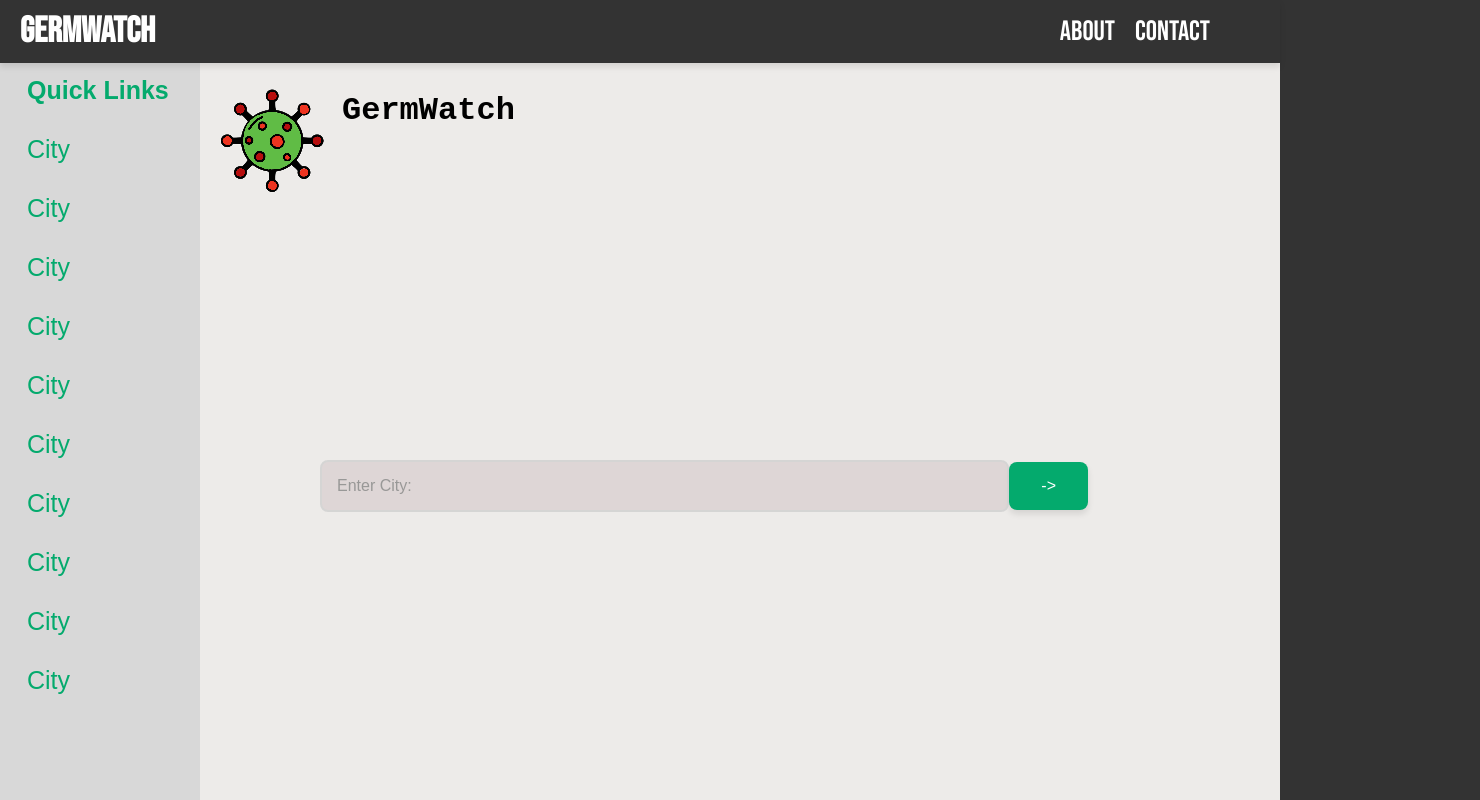
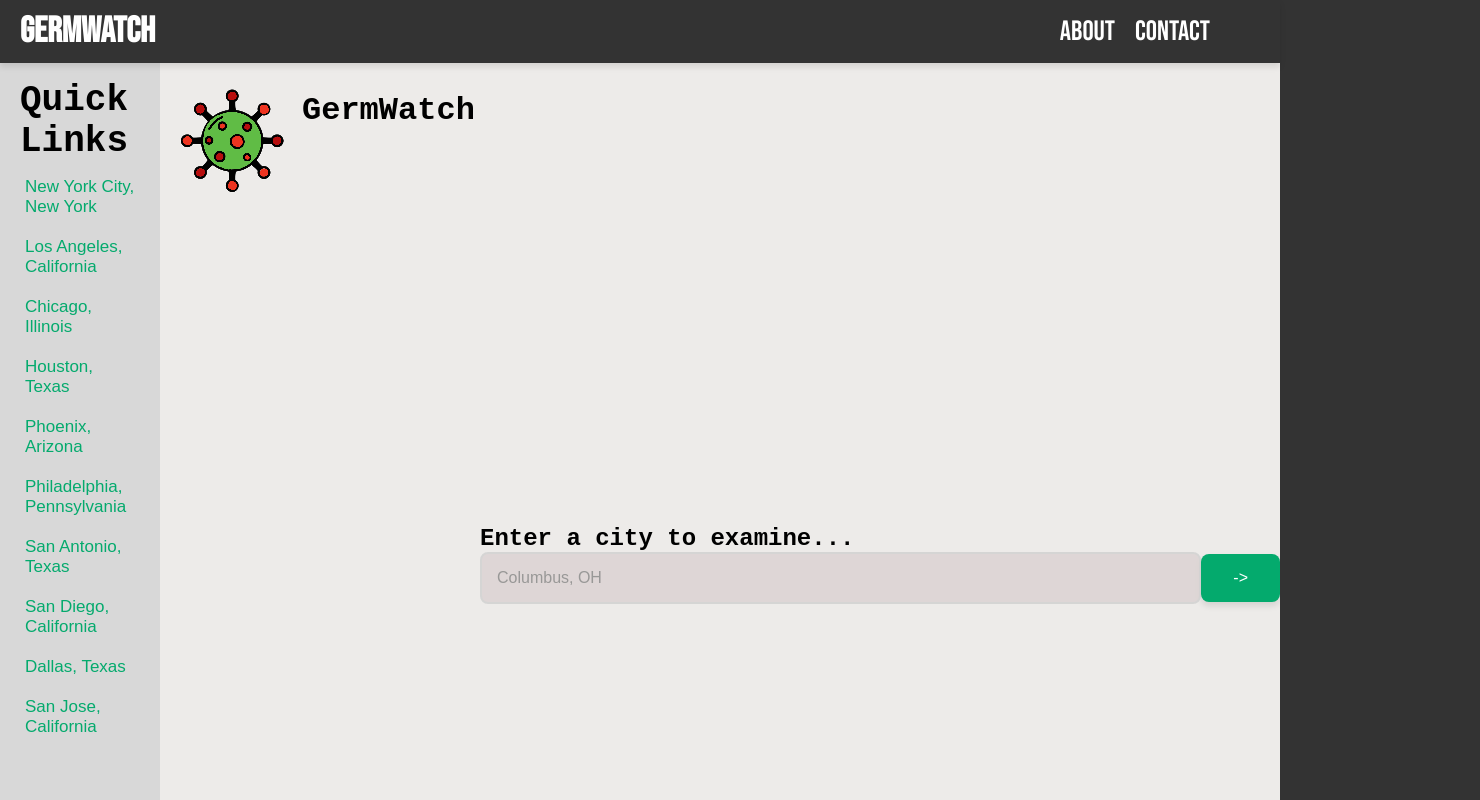
Before and after one commit to danatcosta3/C-s-get-degrees, a React (Create React App) app in the folder germwatch/: page / in a window 1280 px wide. Shown: the top 800 px of the page, 1480 px wide, since content can reach past the window. Built offline with nearby package versions, Linux system fonts and the light colour scheme.

Commit message:
HomePageFinal1

```diff
--- a/germwatch/src/HomePage.css
+++ b/germwatch/src/HomePage.css
@@ -18,7 +18,8 @@
   }
 }
 
-  html, body {
+html,
+body {
   height: 100%;
   margin: 0;
   padding: 0;
@@ -27,23 +28,34 @@
   overscroll-behavior: none;
 }
 
-  .germwatch-title {
-    font-family: "Courier New", sans-serif;  /* Example of using the Georgia font */
+.font {
+  font-family: "Courier New", sans-serif; /* Example of using the Georgia font */
 }
 
 .App {
   display: flex;
-    flex-direction: column;
   min-height: 100vh; /* Make sure it covers the full viewport height */
   background-color: #edebe9;
 }
 
 .App-header {
-    flex: 1; /* Grow to fill available space */
+  display: flex;
+  flex-direction: row;
+  width: 100vh;
+}
+.right-panel {
+  display: flex;
+  flex-direction: column;
+  width: 80%;
+}
+
+.text-search-button {
+  margin: 40vh;
+  width: 100vh;
 }
 
 footer {
-    background-color: #04AA6D;
+  background-color: #04aa6d;
   color: white;
   text-align: center;
   padding: 10px 0;
@@ -56,39 +68,36 @@
   bottom: 0;
   left: 0;
   width: 100%;
-    background-color: #04AA6D;
+  background-color: #04aa6d;
   color: white;
   text-align: center;
   padding: 10px;
 }
 
 .suggest-container {
-    position: absolute; /* Position it absolutely */
   display: block; /* Ensure the container behaves as a block */
   background-color: #4d4646;
   height: 100vh;
-    width: 25vh;
+  width: 100%;
   top: 7vh;
   background-color: #d8d8d8;
-
 }
 
 .suggest-container ul {
   display: block; /* Ensure the ul behaves as a block element */
   list-style-type: none; /* Remove default bullet points */
-    padding: 0; /* Remove default padding */
+  padding: 20px; /* Remove default padding */
   margin: 0; /* Remove default margin */
 }
 
 .suggest-container li {
   display: block; /* Ensure each list item behaves like a block */
   margin-bottom: 10px; /* Space between each city */
-    margin-left: 17px;
   margin-top: 10px;
-    font-size: 25px; /* Set font size */
-    padding: 10px;
+  font-size: 17px; /* Set font size */
+  padding: 5px;
   cursor: pointer; /* Show pointer cursor on hover */
-    color: #04AA6D; /* Style the text */
+  color: #04aa6d; /* Style the text */
 }
 
 .suggest-container li:hover {
@@ -101,7 +110,6 @@
   align-items: center; /* Center items vertically */
   justify-content: flex-start; /* Align content to the left */
   width: 100%; /* Full width */
-    position: absolute; /* Optional: Make it stick to the left side */
   margin-top: -45px;
   left: 25vh;
 }
@@ -114,14 +122,13 @@
   display: flex; /* Use flexbox for input and button */
   align-items: center; /* Center items vertically */
   justify-content: center; /* Center horizontally */
-    margin: 400px auto; /* Add space above and below, center horizontally */
-    margin-left: 320px;
-    width: 60%; /* Adjust the width to make it more compact */
-
+  /* margin: 400px auto; /* Add space above and below, center horizontally
+  margin-left: 320px; */
+  width: 100%; /* Adjust the width to make it more compact */
 }
 
 .button {
-    background-color: #04AA6D; /* Green */
+  background-color: #04aa6d; /* Green */
   border: none;
   color: white;
   padding: 15px 32px;
@@ -150,7 +157,7 @@
 .input-normal {
   flex: 1; /* Allow input to grow and fill available space */
   padding: 15px; /* Padding for a better appearance */
-    border: 2px solid #04AA6D; /* Green border */
+  border: 2px solid #04aa6d; /* Green border */
   border-radius: 8px; /* Rounded corners */
   font-size: 16px; /* Font size */
   transition: all 0.3s ease; /* Smooth transition for effects */
@@ -175,7 +182,7 @@
 }
 
 .input-dim:focus {
-    border-color: #04AA6D; /* Change border color on focus */
+  border-color: #04aa6d; /* Change border color on focus */
   outline: none; /* Remove the default outline */
   box-shadow: 0 4px 8px rgba(0, 0, 0, 0.2); /* Larger shadow on focus */
 }
--- a/germwatch/src/pages/HomePage.js
+++ b/germwatch/src/pages/HomePage.js
@@ -1,6 +1,6 @@
 import React, { useState } from "react";
 import { useNavigate } from "react-router-dom"; // Import useNavigate for navigation
-import '../HomePage.css';
+import "../HomePage.css";
 
 function HomePage() {
   const [city, setCity] = useState(""); // State to store the input value
@@ -21,41 +21,78 @@ function HomePage() {
     }
   };
 
+  const handleCityClick = (selectedCity) => {
+    setCity(selectedCity); // Set the input field to the clicked city
+    navigate(`/map?city=${encodeURIComponent(selectedCity)}`); // Navigate to the map page
+  };
+
   return (
     <div className="App">
       <header className="App-header">
         <div className="suggest-container">
           <ul>
-                <li><b>Quick Links</b></li>
-                <li>City</li>
-                <li>City</li>
-                <li>City</li>
-                <li>City</li>
-                <li>City</li>
-                <li>City</li>
-                <li>City</li>
-                <li>City</li>
-                <li>City</li>
-                <li>City</li>
+            <h1 className="font">Quick Links</h1>
+            <li onClick={() => handleCityClick("New York City, New York")}>
+              New York City, New York
+            </li>
+            <li onClick={() => handleCityClick("Los Angeles, California")}>
+              Los Angeles, California
+            </li>
+            <li onClick={() => handleCityClick("Chicago, Illinois")}>
+              Chicago, Illinois
+            </li>
+            <li onClick={() => handleCityClick("Houston, Texas")}>
+              Houston, Texas
+            </li>
+            <li onClick={() => handleCityClick("Phoenix, Arizona")}>
+              Phoenix, Arizona
+            </li>
+            <li onClick={() => handleCityClick("Philadelphia, Pennsylvania")}>
+              Philadelphia, Pennsylvania
+            </li>
+            <li onClick={() => handleCityClick("San Antonio, Texas")}>
+              San Antonio, Texas
+            </li>
+            <li onClick={() => handleCityClick("San Diego, California")}>
+              San Diego, California
+            </li>
+            <li onClick={() => handleCityClick("Dallas, Texas")}>
+              Dallas, Texas
+            </li>
+            <li onClick={() => handleCityClick("San Jose, California")}>
+              San Jose, California
+            </li>
           </ul>
         </div>
+        <div className="right-panel">
           <div className="logo-container">
-          <img src={"GermWatchLogo2.png"} alt="GermWatch Logo" className="App-logo" />
-          <h1 className="germwatch-title">GermWatch</h1>
+            <img
+              src={"GermWatchLogo2.png"}
+              alt="GermWatch Logo"
+              className="App-logo"
+            />
+            <h1 className="font">GermWatch</h1>
           </div>
+          <div className="text-search-button">
+            <h2 className="font">Enter a city to examine...</h2>
             <div className="search-container">
               <input
                 type="text"
-            placeholder="Enter City:"
+                placeholder="Columbus, OH"
                 value={city} // Set the input value from state
                 onChange={handleInputChange} // Handle input change
                 onKeyDown={handleKeyDown} // Listen for Enter key press
                 className={city === "" ? "input-dim" : "input-normal"} // Conditional class for styling
               />
-
-          <button className="button" onClick={handleButtonClick} disabled={city === ""}>
+              <button
+                className="button"
+                onClick={handleButtonClick}
+                disabled={city === ""}
+              >
                 {"->"}
               </button>
+            </div>
+          </div>
         </div>
       </header>
     </div>
```
Lines whose indentation alone changed are shown as unchanged.
